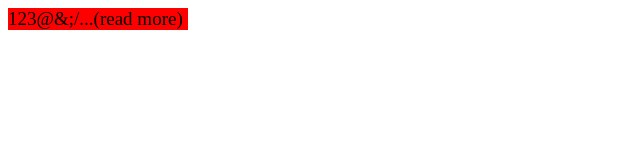
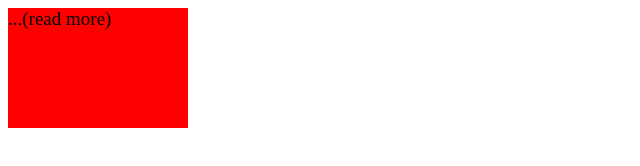
Before and after one commit to tom76kimo/jQuery-Dotter, a plain HTML site: page example/index.html in a window 1280 px wide. Shown: the whole page, without its empty margins (0-640 px from the left). Drawn offline with nearby package versions, Linux system fonts and the light colour scheme.

Commit message:
processing

```diff
--- a/example/index.html
+++ b/example/index.html
@@ -10,8 +10,11 @@
 <style type="text/css">
 	div {
 	        width: 180px;
+	        height: 120px;
 	        font-size: 19px;
 	        background: red;
+	        word-wrap: break-word;
+	        word-break: normal;
 	}
 </style>
 <script src="http://code.jquery.com/jquery-1.10.2.min.js"></script>
@@ -21,7 +24,7 @@
 
     <div>123@&;/abcdefghijklmnopqrstuvwxyz</div>
     <script type="text/javascript">
-    	$('div').Dotter({tail: '...(read more)'});
+    	$('div').Dotter({tail: '...(read more)', multiLine: true});
     </script>
 
 </body>
--- a/example/jquery.dotter.js
+++ b/example/jquery.dotter.js
@@ -20,12 +20,17 @@
 
     Dotter.prototype.execute = function(){
 		var fontSize = this.elem.css('font-size');
-		var span = $('<span style="display: inline-block; white-space: nowrap; font-size: '+fontSize+'; visibility: hidden;">').appendTo('body');
+		//var span = $('<span style="display: inline-block; white-space: nowrap; font-size: '+fontSize+'; ">').appendTo('body');
+		var span = this.produceVirtualElement();
 		var words = this._originString.split('');
 		var tail = this.options.tail || '...';
 		var tailLength = getTailLength(span, tail);
 		var currentLength = [];
 		var i=0;
+
+		if (this.options.multiLine) {
+
+		} else {
 			while(span.width()+(tailLength) < this.elem.width() && i<words.length){
 				span.append(words[i]);
 				currentLength.push(words[i]);
@@ -34,13 +39,15 @@
 			if(span.width()+(tailLength) > this.elem.width()){
 				currentLength = currentLength.splice(0, (currentLength.length)-1);
 			}
+		}
+
 		var theString;
 		if(i === words.length)
 			theString = currentLength.join('');
 		else
 			theString = currentLength.join('') + tail;
 		this.elem.html(theString);
-		span.remove();
+		//span.remove();
 		return this.elem;
 
 		function getTailLength(span, tail){
@@ -50,6 +57,18 @@
 			return length;
 		}
 	}
+
+	Dotter.prototype.produceVirtualElement = function () {
+		var virtualElement = $('<' + this.elem[0].nodeName.toString() + '>').appendTo('body');
+		virtualElement.attr('style', this.elem.attr('style')).attr('class', this.elem.attr('class'));
+		if (this.options.multiLine) {
+			virtualElement.css({height: 'auto', display: 'inline-block'});
+		} else {
+			virtualElement.css({width: 'auto', display: 'inline-block'});
+		}
+
+		return virtualElement;
+	};
 
 	$.fn[pluginName] = function ( options ) {
 		var self = this;
```
Lines whose indentation alone changed are shown as unchanged.
